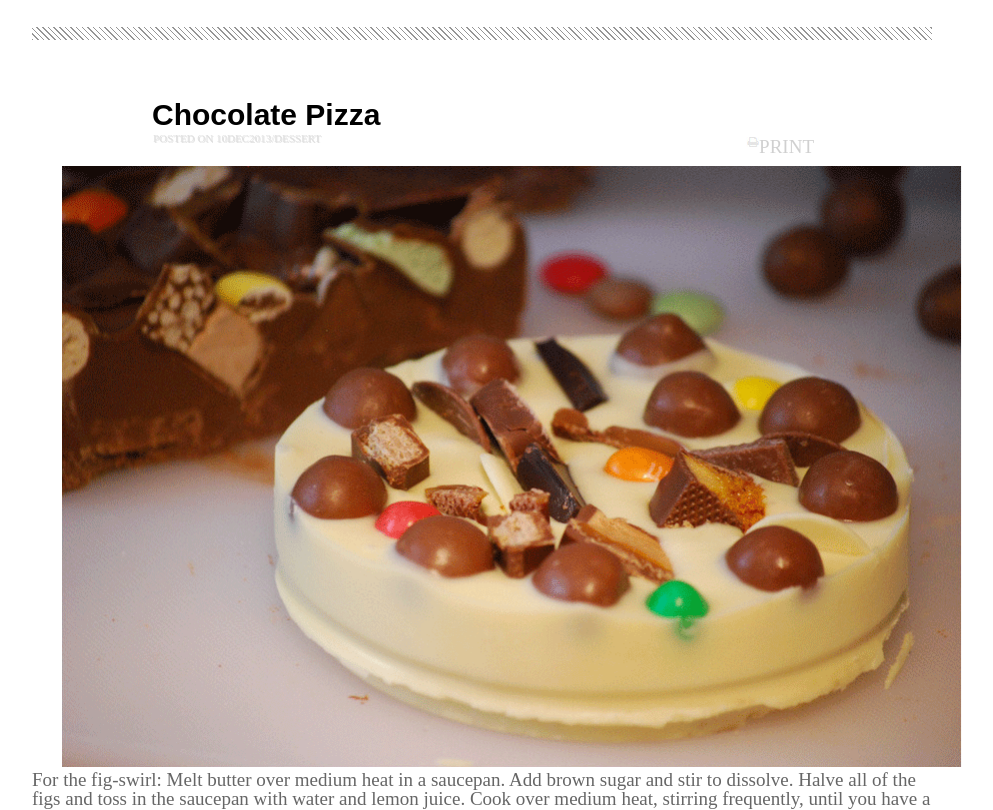
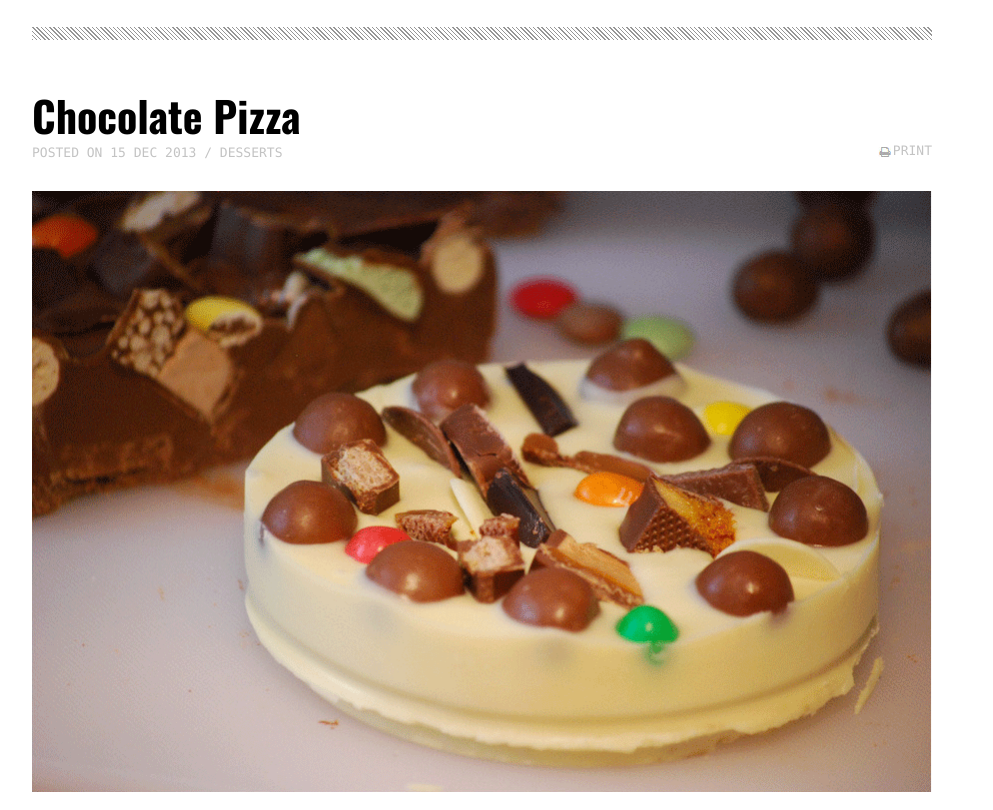
Before and after one commit to Nordcoder0101/chocolatepizza, a plain HTML site: page index.html in a window 1280 px wide. Shown: the part 86-896 px from the top of the page, without its empty margins (158-1151 px from the left). Drawn offline with nearby package versions, Linux system fonts and the light colour scheme; a web font is replaced by a local one.

Commit message:
touch up work

```diff
--- a/index.html
+++ b/index.html
@@ -7,7 +7,7 @@
     <link rel="stylesheet" href="style.css">
     <link href="https://fonts.googleapis.com/css?family=Yellowtail" rel="stylesheet">
     <link href="https://fonts.googleapis.com/css?family=Patrick+Hand" rel="stylesheet">
-    <link href="https://fonts.googleapis.com/css?family=Viga" rel="stylesheet">
+    <link href="https://fonts.googleapis.com/css?family=Oswald:700" rel="stylesheet">
   </head>
   <body>
     <header>
@@ -29,17 +29,11 @@
     </header>
     <div class="sectionBreak"></div>
     <main>
-      <div class="just_below_header">
-        <div class="chocolate_pizza">
-          <h2>Chocolate Pizza</h2>
-          <div>
-            <p class="date_stamp">POSTED ON 10DEC2013/DESSERT</p>
-            <div class="print">
-              <img src="image/print-icon.png">
-              <p class="print_text">PRINT</p>
-            </div>
-          </div>
-        </div>
+      <h2>Chocolate Pizza</h2>
+      <h6 class="date_stamp">POSTED ON 15 DEC 2013 / DESSERTS</h6>
+      <div class="print">
+        <img src="image/print-icon.png">
+        <h6 class="print_text">PRINT</h6>
       </div>
       <div class="pizza_photo">
         <img src="image/choco-pizza.png"  width="900px">
@@ -74,13 +68,15 @@
       <div class="vanessa">
       <div class="profile"><img src="image/van-pic.png"></div>
       <h3>Vanessa Stevenson</h3>
-      <p>Food enthusiast, photography fan. Add a pinch of raw foodism and that's pretty much who I am.</p></div>
+      <p class="noIndent">Food enthusiast, photography fan. Add a pinch of raw foodism and that's pretty much who I am.</p></div>
       <div class="sharebutton">SHARE RECIPE</div>
       <div class="emptybox"></div>
       <div class="bottomline"></div>
       <img src="image/small-logo.png" class="smallLogo">
-      <h4>Delicious &copy; 2013 All Rights Reserved.</h4>
-      <h4>Proudly published with Ghost.</h4>
+      <div class="copyright">
+        <h4>Delicious &copy; 2013 &middot; All Rights Reserved.</h4>
+        <h4>Proudly published with Ghost.</h4>
+      </div>
     </footer>
     <script src="app.js"></script>
   </body>
--- a/style.css
+++ b/style.css
@@ -14,7 +14,7 @@ header {
 }
 
 main {
-  margin-top: 60px;
+  margin-top: 54px;
 }
 
 footer {
@@ -34,10 +34,10 @@ h1 {
 
 /*Chocolate Pizza*/
 h2 {
-  font-family: 'Viga', sans-serif;
-  font-size: 30px;
+  font-family: 'Oswald';
+  font-size: 42px;
   font-weight: bold;
-  margin-left: 120px;
+  margin-bottom: 8px;
 }
 
 /*Vanessa Stevenson*/
@@ -52,10 +52,10 @@ h3 {
 /*Copyright info*/
 h4 {
   color: #B4ACAE;
-  font-size: 16px;
+  font-size: 15px;
   font-weight: lighter;
   text-align: center;
-  line-height: 16px;
+  line-height: 20px;
 }
 
 /*BEST FOOD BLOG*/
@@ -69,57 +69,51 @@ h5 {
   left: 52px;
 }
 
-p {
-/*font-family: helvetica;
-font-style: italic;*/
-font-size: 19px;
-/*font-weight: bold;*/
-color: #666;
-/*padding: 4px;
-line-height: 18px;
-margin: auto 0;*/
+/*POSTED ON 15 DEC*/
+h6 {
+  font-family: 'Monaco';
+  font-size: 13px;
+  display: inline;
+  color: #C3C3C3;
 }
 
-.date_stamp {
-    margin-left: 121px;
-    text-shadow: 1px 1px;
-    float: left;
-    opacity: .2;
-    font-size: 11px;
-    margin-top: 3px;
+p {
+  font-size: 19.5px;
+  color: grey;
+  text-indent: 28px;
+  margin: 30px 0px;
+  line-height: 26px;
 }
 
-.just_below_header {
-  margin: 0 auto;
+.noIndent {
+  text-indent: 0px;
+  margin: 12px 0px 0px 0px;
 }
 
 .print {
-  position: relative;
+  /*position: relative;*/
   float: right;
-  opacity: .3;
+  /*opacity: .3;
   font-size: 11px;
   margin-right: 118px;
-  margin-top: 7px;
+  margin-top: 7px;*/
 }
 
-.print_text{
-  padding-left: 0px;
+.print_text {
+  padding-left: 2px;
   float: right;
 }
 
-.print_pic{
-  float: left;
-}
-
 .pizza_photo {
-  margin-top: 35px;
+  margin-top: 30px;
   clear: both;
-  width: 960px;
-  text-align: center;
+  width: 900px;
 }
 
 .recipe {
+  margin-top: 36px;
   clear: both;
+  margin-bottom: 36px;
 }
 
 .delicious {
@@ -133,7 +127,7 @@ margin: auto 0;*/
 }
 
 .links{
-  padding: 0px 0.1px;
+  padding: 0px .1px;
 }
 
 .links-left{
@@ -176,7 +170,7 @@ ul.ingredientsList {
     #969696,
     #969696 1px,
     #fff 1px,
-    #fff 4px
+    #fff 3px
   );
 }
 
@@ -222,6 +216,10 @@ ul.ingredientsList {
   display:block;
 }
 
+.copyright {
+  margin-top: 34px;
+}
+
 input[type="checkbox"] {
     display:inline-block;
     width:19px;
```
Lines whose indentation alone changed are shown as unchanged.
